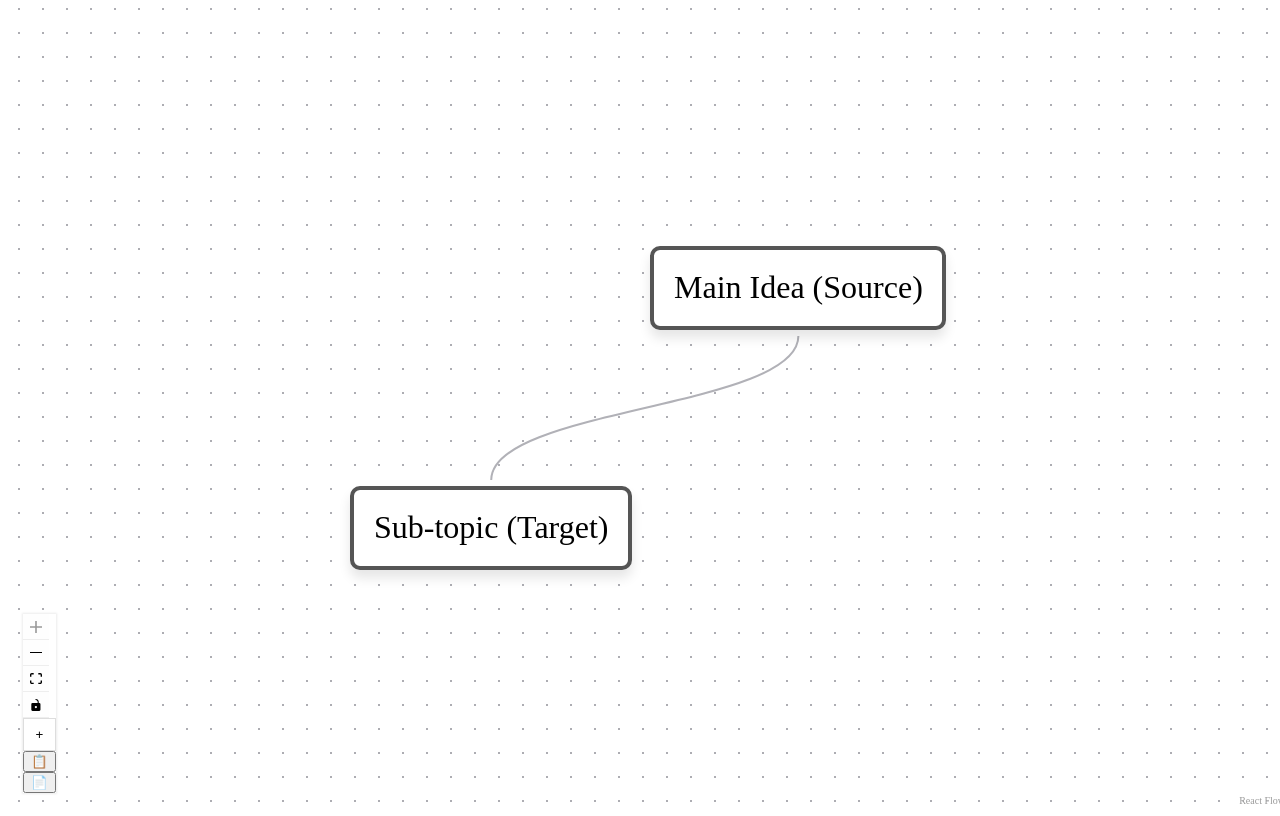
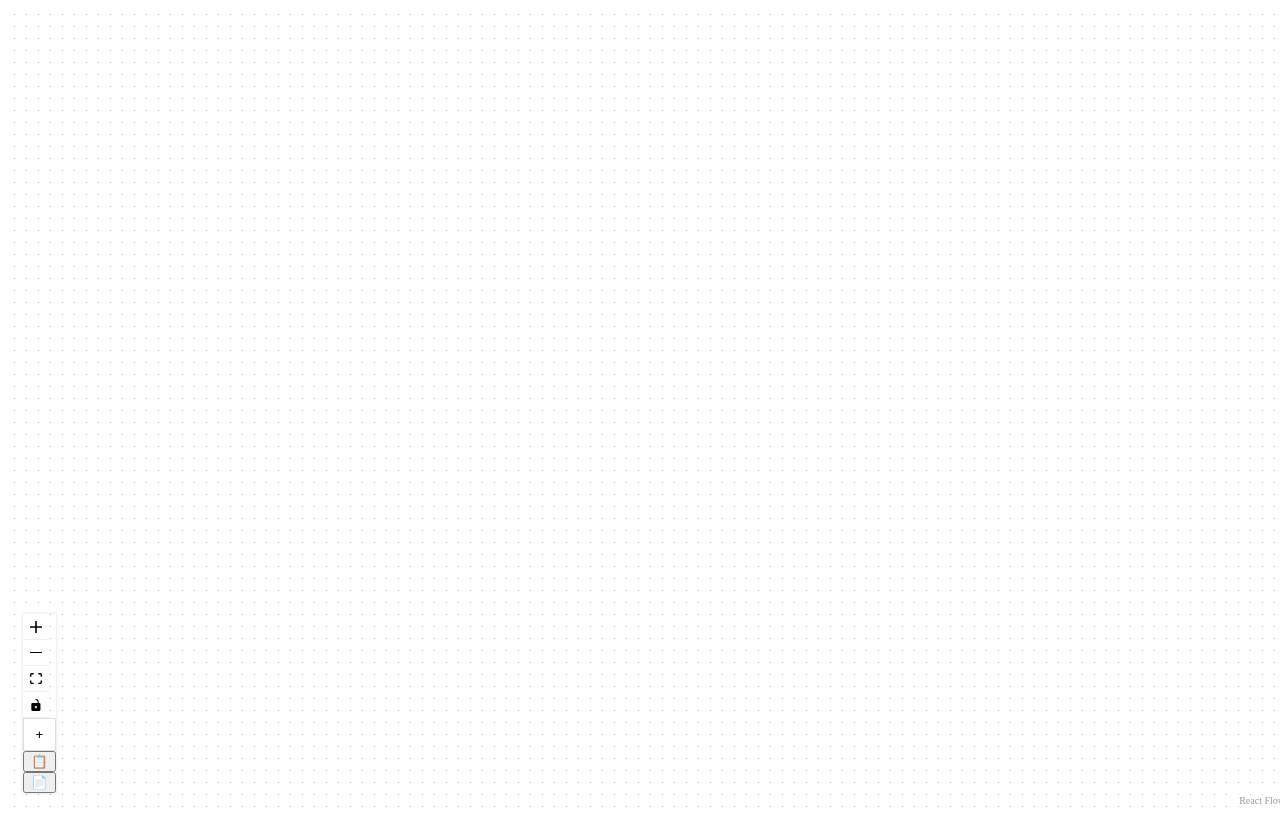
Before and after one commit to Kalyan-Koppula/SkillSync, a React (Vite) app: page / in a window 1280 px wide. Built offline with nearby package versions, Linux system fonts and the light colour scheme.

Commit message:
refactor: update Canvas component to remove initial nodes and edges, and add arrow marker to connections

```diff
--- a/src/Canvas.jsx
+++ b/src/Canvas.jsx
@@ -9,27 +9,20 @@ import {
   useViewport,
   ConnectionMode,
   useReactFlow,
+  MarkerType
 } from '@xyflow/react';
 
 import CustomNode from './CustomNode';
 import './styles.css';
 import '@xyflow/react/dist/style.css';
 
-const initialNodes = [
-  { id: '1', type: 'custom', data: { label: 'Main Idea (Source)' }, position: { x: 250, y: 5 } },
-  { id: '2', type: 'custom', data: { label: 'Sub-topic (Target)' }, position: { x: 100, y: 125 } },
-];
 
-const initialEdges = [
-  { id: 'e1-2', source: '1', target: '2', sourceHandle: 'bottom', targetHandle: 'top' },
-];
-
-let id = 3;
+let id = 0;
 const getId = () => `${id++}`;
 
 function Canvas() {
-  const [nodes, setNodes, onNodesChange] = useNodesState(initialNodes);
-  const [edges, setEdges, onEdgesChange] = useEdgesState(initialEdges);
+  const [nodes, setNodes, onNodesChange] = useNodesState([]);
+  const [edges, setEdges, onEdgesChange] = useEdgesState([]);
   const reactFlowInstance = useReactFlow();
   const reactFlowWrapper = useRef(null);
   const viewport = useViewport();
@@ -90,7 +83,12 @@ function Canvas() {
 
 
   const nodeTypes = useMemo(() => ({ custom: CustomNode }), []);
-  const onConnect = useCallback((params) => setEdges((eds) => addEdge(params, eds)), [setEdges]);
+
+  const onConnect = useCallback((params) => {
+    // Create the new edge with the markerEnd property
+    const newEdge = { ...params, markerEnd: { type: MarkerType.ArrowClosed } };
+    setEdges((eds) => addEdge(newEdge, eds));
+  }, [setEdges]);
 
   const onAddNode = useCallback(() => {
     if (!reactFlowWrapper.current) {
```
